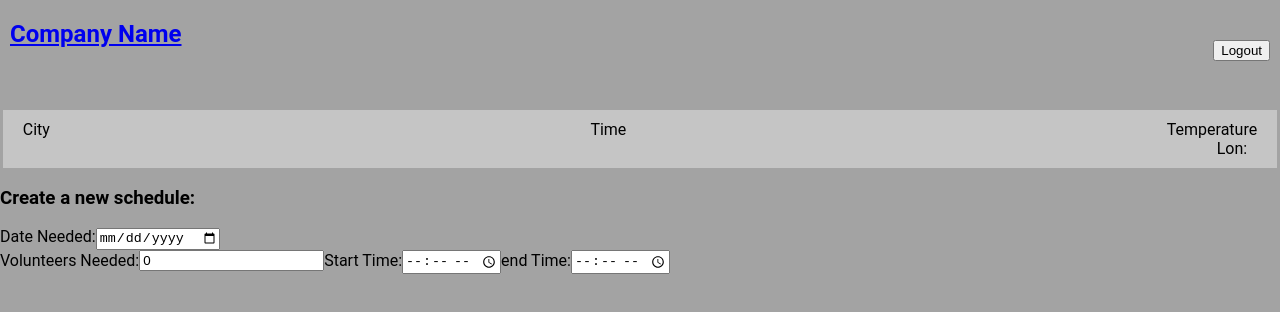
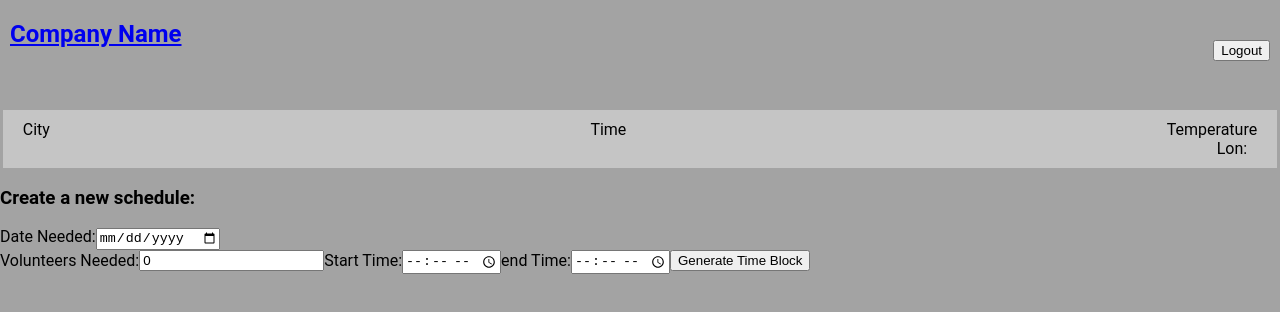
Before and after one commit to CognitivePrimate/gc-final-front-end, a React (Create React App) app: page /ScheduleCreation in a window 1280 px wide. Shown: the top 312 px of the page. Built offline with nearby package versions, Linux system fonts and the light colour scheme; no server answers.

Commit message:
scheduling scheduling

```diff
--- a/src/Components/ScheduleCreation/schedule-creation.tsx
+++ b/src/Components/ScheduleCreation/schedule-creation.tsx
@@ -1,9 +1,11 @@
 import { ObjectId } from "mongodb";
 import { FormEvent, useState } from "react";
 import { Schedule, ScheduleRow } from "../../Model/Interfaces";
+import ScheduleRowComponent from "../ScheduleRow/schedule-row";
 import "./schedule-creation-styles.css";
 
 const ScheduleCreation = () => {
+    // setting with state all required properties for Schedule object
    const [scheduleRows, setScheduleRows] = useState<ScheduleRow[]>([]);
    const [volunteersNeeded, setVolunteersNeeded] = useState(0);
    const [dateNeeded, setDateNeeded] = useState();
@@ -12,18 +14,27 @@ const ScheduleCreation = () => {
 
 
  //takes all log items to compile into shift log object
-   const [schedules, setSchedules] = useState<Schedule[]>([]);
+   const [timeBlocks, setTimeBlocks] = useState<Schedule[]>([]);
 
  //functions to handle onSubmit
-    const onSubmit = (schedule: Schedule) => {
-        let newSchedules: Schedule[] = schedules;
-        newSchedules.push(schedule);
-        setSchedules(newSchedules);
-        console.log("schedules post onSubmit function", schedules)
+    const onTimeBlockSubmit = (schedule: Schedule) => {
+        let newTimeBlock: Schedule[] = timeBlocks;
+        newTimeBlock.push(schedule);
+        setTimeBlocks(newTimeBlock);
+        console.log("schedules post onSubmit function", timeBlocks);
+
+        // TEST
+        for (let i = 0; i < volunteersNeeded; i++){
+            setScheduleRows([]);
+        }
+        // TEST
+
     }
 
+
+
  //handles submit event with ShiftLog object key values -FIX ANY
-    const handlesubmit = (e: FormEvent) => {
+    const handleTimeBlocksubmit = (e: FormEvent) => {
         e.preventDefault();
         const d: Date = new Date();
         let yearCreated: any = d.getFullYear();
@@ -33,7 +44,7 @@ const ScheduleCreation = () => {
         // IS THIS CORRECT?
         let _id = new ObjectId();
 
-        onSubmit({
+        onTimeBlockSubmit({
             scheduleRows,
             volunteersNeeded,
             dateNeeded,
@@ -54,8 +65,8 @@ const ScheduleCreation = () => {
     // functions to handle creation of shiftlog - FIX ANY
     const newScheduleRows = (e: any) => setScheduleRows(e.target.value);
     const newDateNeeded = (e: any) => setDateNeeded(e.target.value);
-    const newVolunteersNeeded = (e: any) => setScheduleRows(e.target.value);
-    const newSupervisor = (e: any) => setVolunteersNeeded(e.target.value);
+    const newVolunteersNeeded = (e: any) => setVolunteersNeeded(e.target.value);
+    // const newSupervisor = (e: any) => setVolunteersNeeded(e.target.value);
     const newStartTime = (e: any) => setStartTime(e.target.value);
     const newEndTime = (e: any) => setEndTime(e.target.value);
 
@@ -64,25 +75,32 @@ const ScheduleCreation = () => {
 
 
     return(
-        <div className="sheduleCreationContainer">
+        <main className="sheduleComponentContainer">
             <h3>Create a new schedule:</h3>
+            <div className="scheduleCreationContainer">
                 <form className="scheduleCreationForm" action="submit">
 
                     <label htmlFor="dateNeeded">Date Needed:</label>
                     <input type="date" name="dateNeeded" id="dateNeeded" value={dateNeeded} onChange={newDateNeeded}/>
                     <br/>
                     <label htmlFor="volunteersNeeded">Volunteers Needed:</label>
-            <input type="number" name="volunteersNeeded" id="volunteersNeeded" value={volunteersNeeded} onChange={newVolunteersNeeded}/>
+                    <input type="number" name="volunteersNeeded" id="volunteersNeeded" defaultValue={volunteersNeeded} onChange={newVolunteersNeeded}/>
 
                     <label htmlFor="startTime">Start Time:</label>
                     <input type="time" name="startTime" id="startTime" value={startTime} onChange={newStartTime}/>
 
                     <label htmlFor="endTime">end Time:</label>
                     <input type="time" name="endTime" id="endTime" value={endTime} onChange={newEndTime}/>
-
+                    <button type="button" onClick={handleTimeBlocksubmit}>Generate Time Block</button>
 
                 </form>
             </div>
+            <div className="generatedTimeBlockContainer">
+
+
+            </div>
+        </main>
+
     );
 }
 
```
Lines whose indentation alone changed are shown as unchanged.
